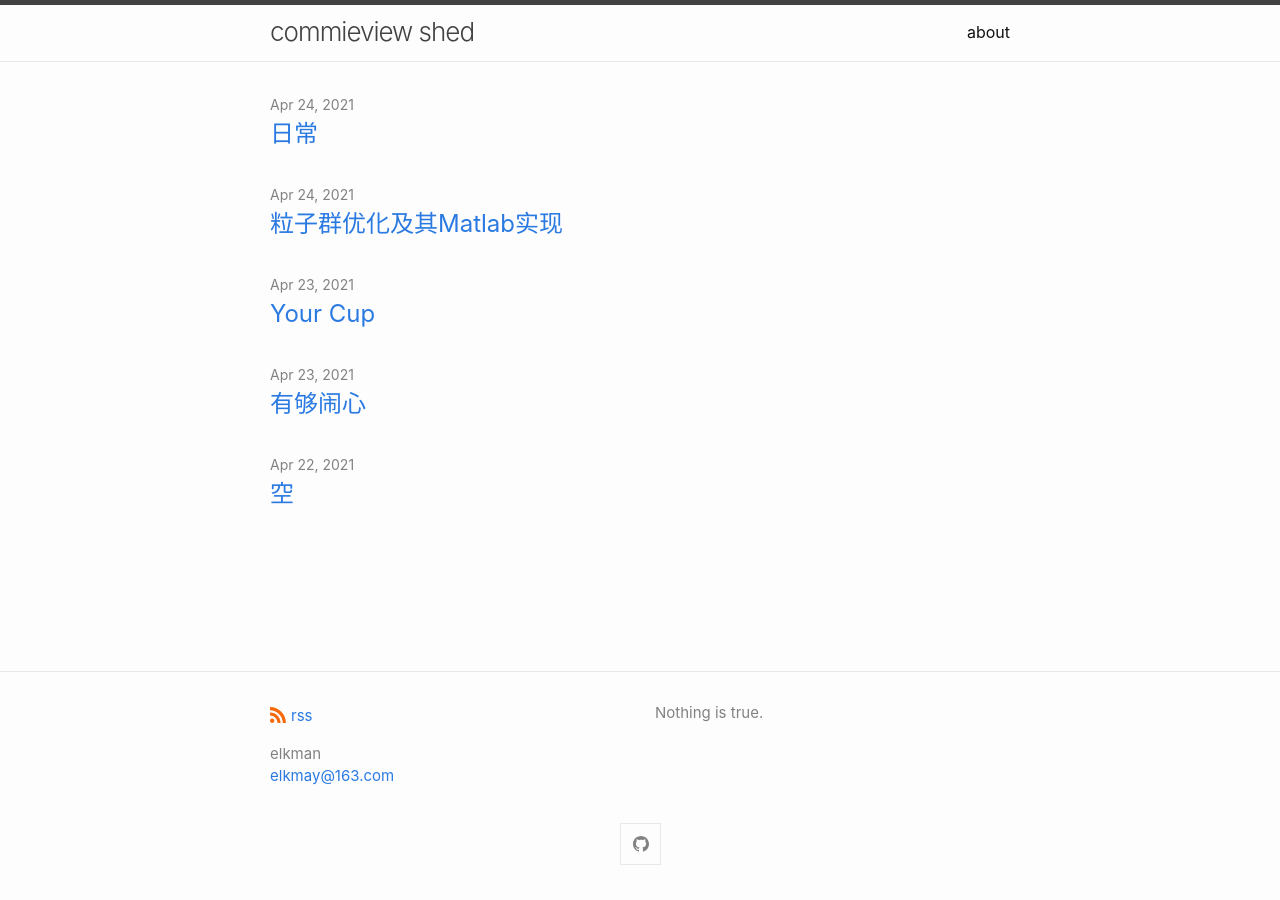
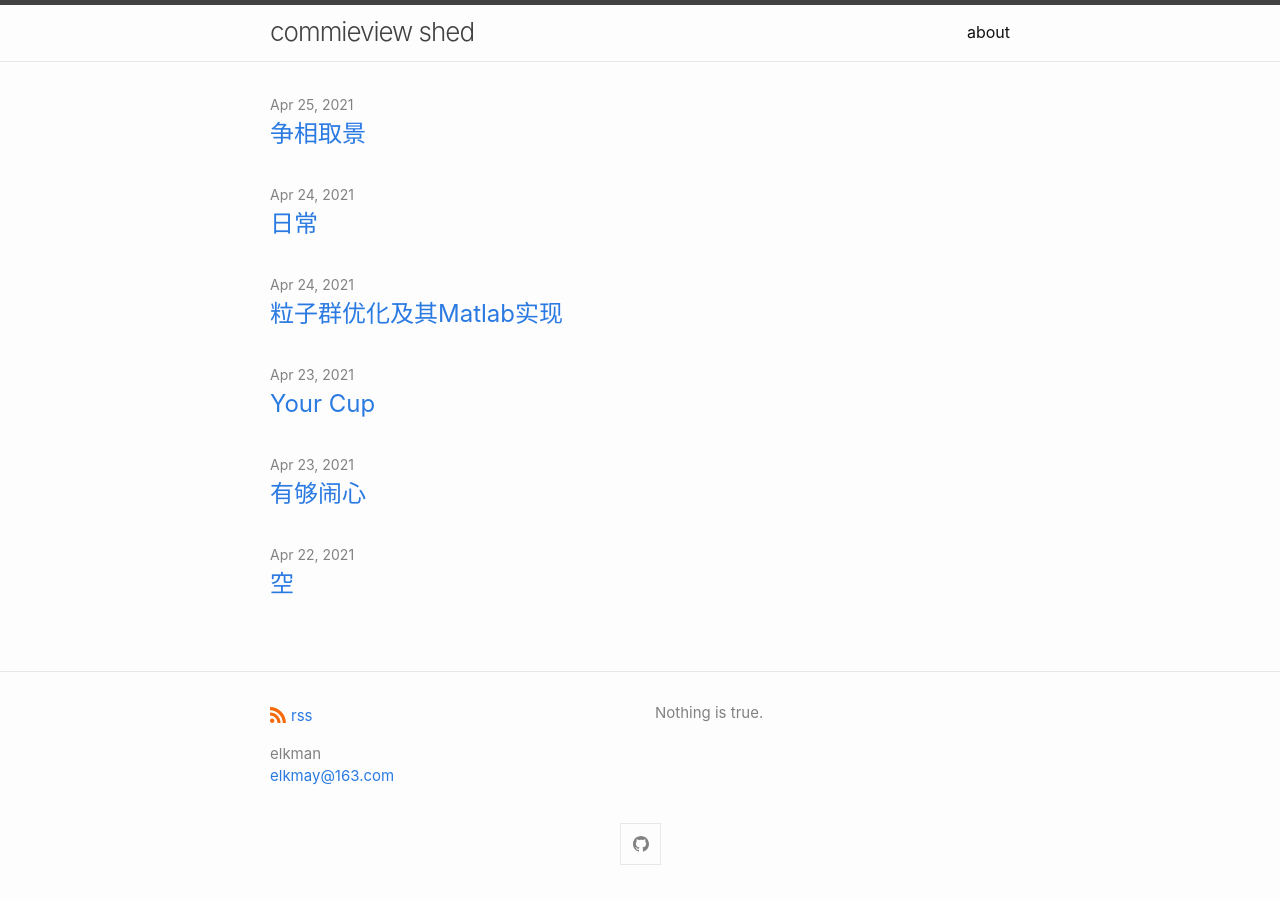
Before and after one commit to ElkmanY/ElkmanY.github.io, a Jekyll site: the page built from index.md, in a window 1280 px wide. Built offline with Jekyll 4.4.1, drawn with Linux system fonts in a browser that asks for light colours.

```diff
--- a/_config.yml
+++ b/_config.yml
@@ -19,7 +19,7 @@ minima:
   # generate social links in footer
   social_links:
     # twitter: jekyllrb
-    github:  jekyll
+    github:  ElkmanY
     # devto: jekyll
     # dribbble: jekyll
     # facebook: jekyll
--- /dev/null
+++ b/_posts/2021-04-25-pick-view.md
@@ -0,0 +1,7 @@
+---
+layout: post
+title: "争相取景"
+categories: mind
+---
+
+![pickview](/assets/img/2021-04-25.jpg#pic_center)
```
Also changed, not shown: assets/img/2021-04-25.jpg (added).
